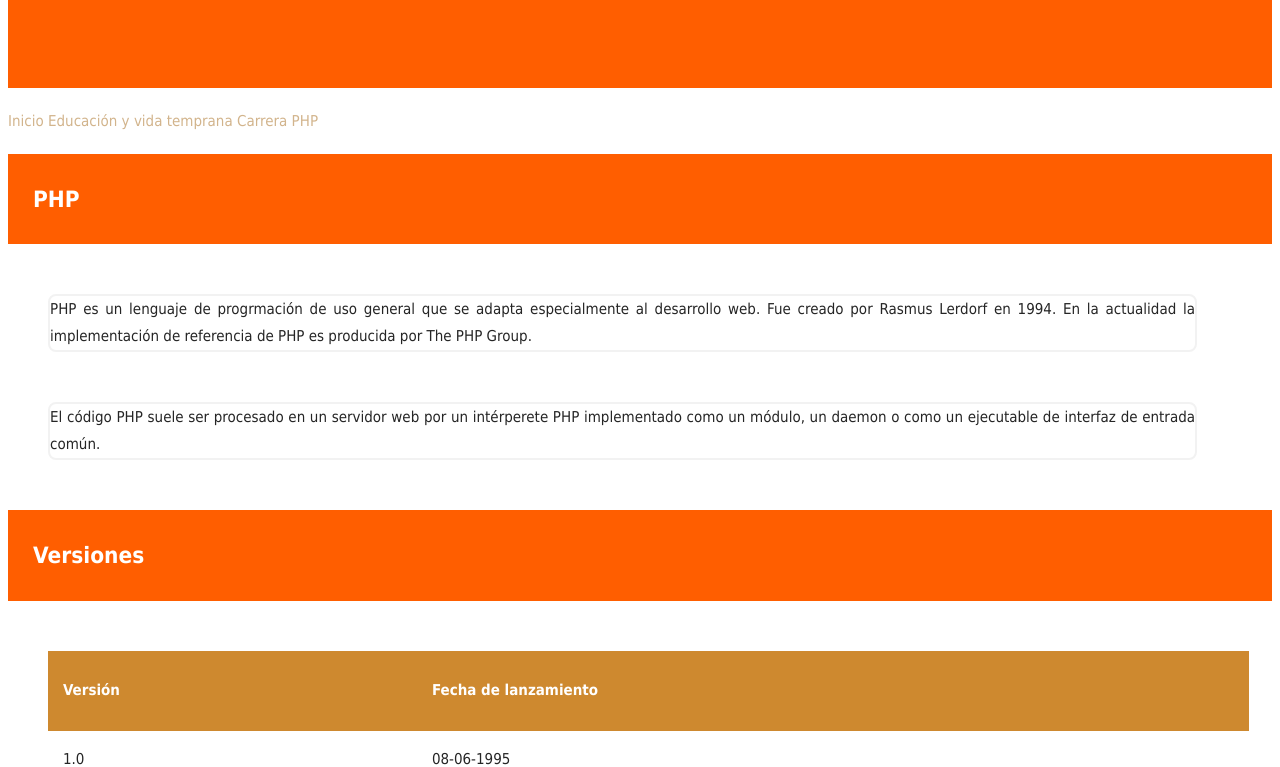
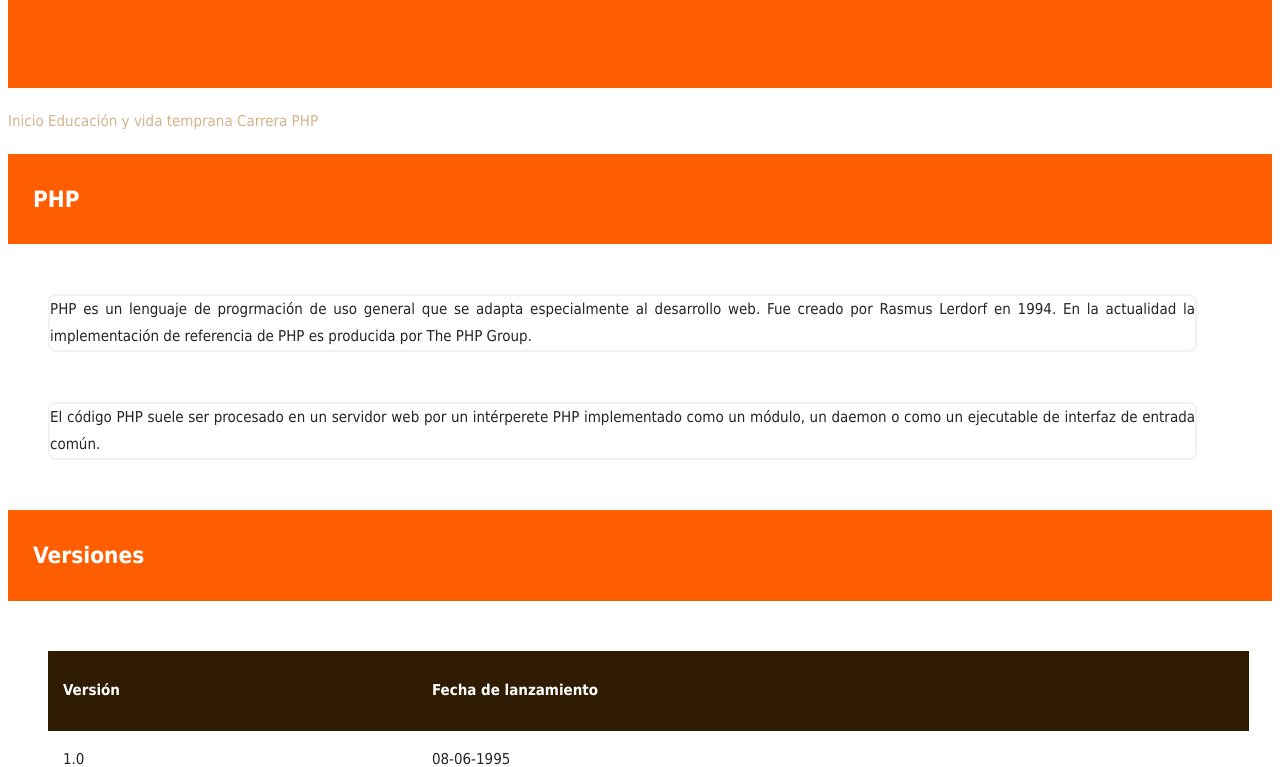
Before and after one commit to UO263799/practica1-SEW-2021, a plain HTML site: page php.html in a window 1280 px wide. Shown: the part 186-953 px from the top of the page. Drawn offline with Linux system fonts and the light colour scheme.

Commit message:
Add files via upload

```diff
--- a/estilo.css
+++ b/estilo.css
@@ -59,7 +59,7 @@ th{
     text-align: left;
     vertical-align: center;
     padding:15px;
-    background-color:rgb(206, 137, 47);
+    background-color:rgb(48, 28, 2);
     color:#fff;
 }
 /*especificidad=1*/
```
